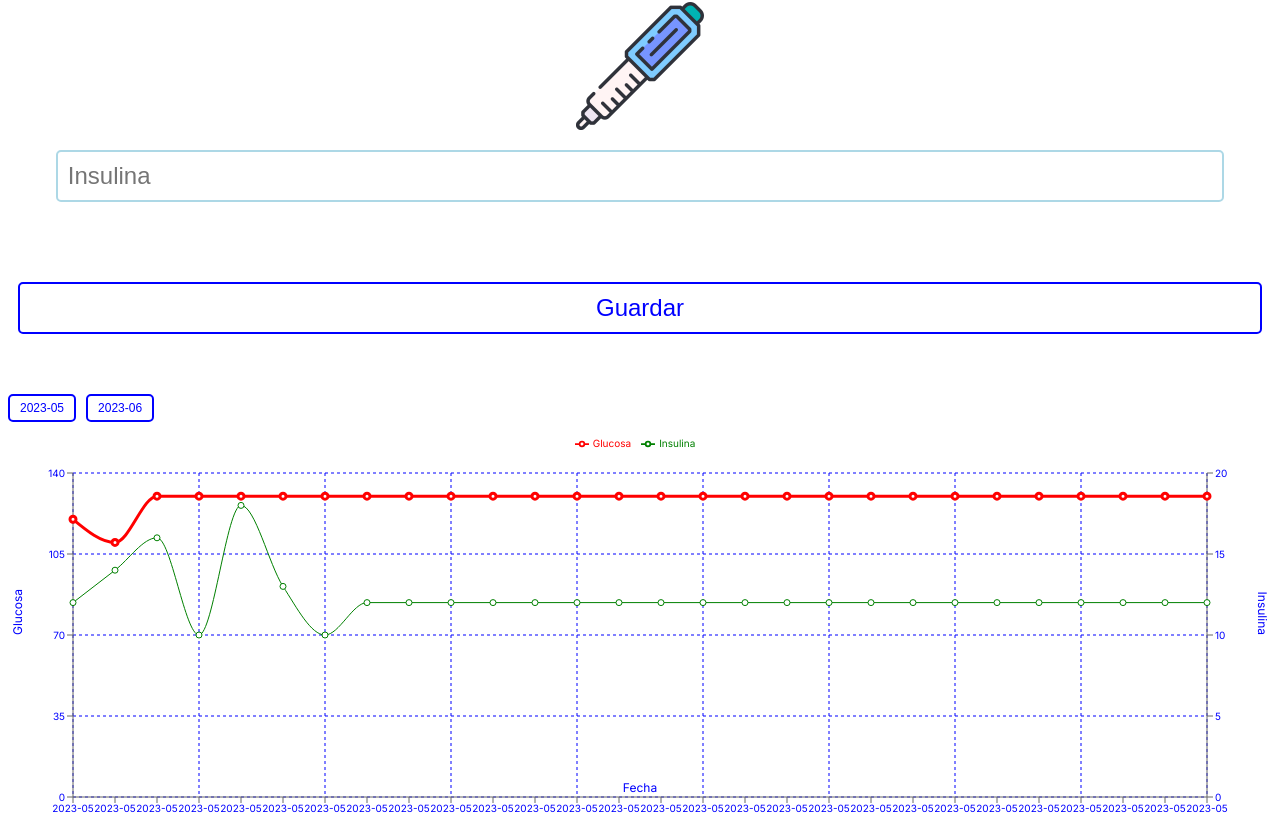
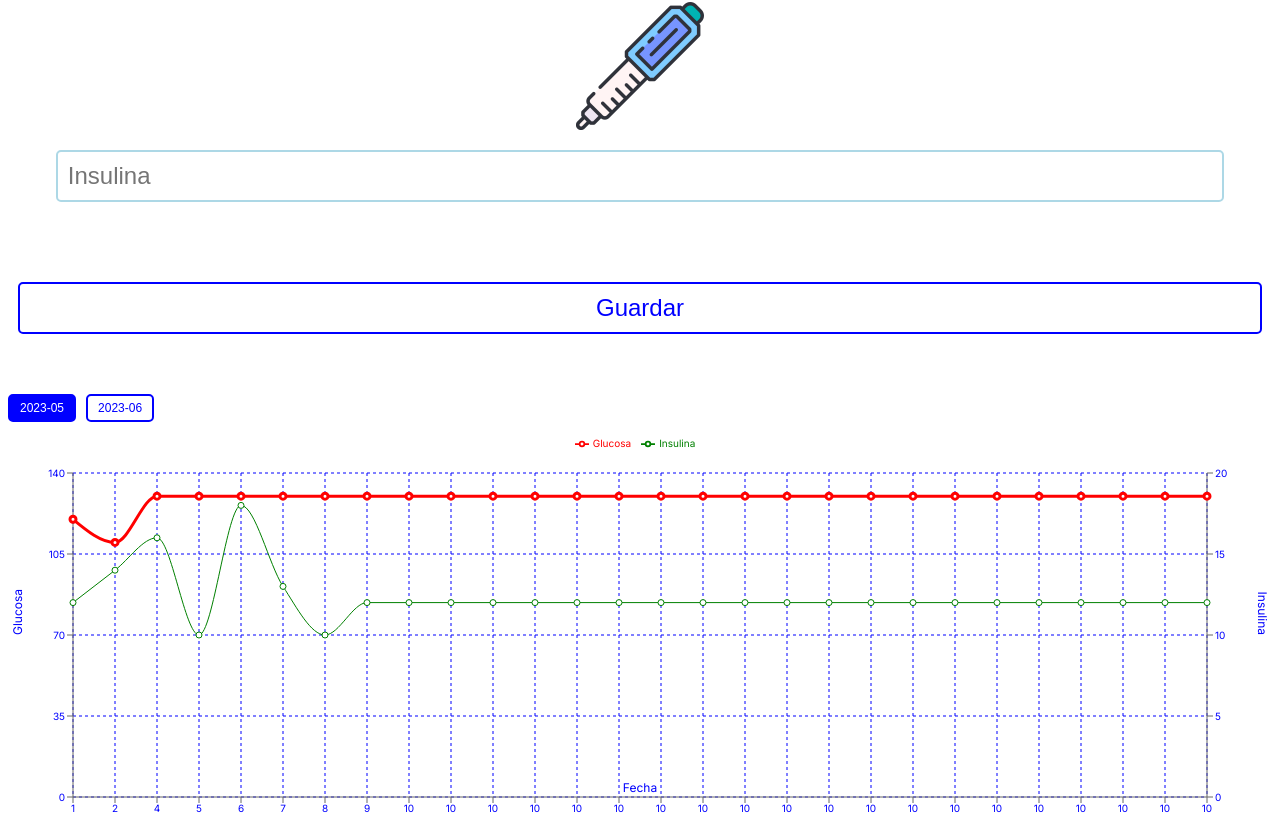
Before and after one commit to jemaji/glucoapp, a Next.js app: page / in a window 1280 px wide. Shown: the part 357-1197 px from the top of the page. Built offline with nearby package versions, Linux system fonts and the light colour scheme.

Commit message:
alpha chart

```diff
--- a/src/app/components/Chart.js
+++ b/src/app/components/Chart.js
@@ -37,6 +37,11 @@ const Chart = ({ glucoseData, insulinData }) => {
     setSelectedMonth(uniqueMonths[0]); // Establecer el primer mes como seleccionado inicialmente
   }, [glucoseData]);
 
+  const formatTick = (value) => {
+    const date = new Date(value);
+    return date.getDate().toString();
+  };
+
   return (
     <div>
       <div className="button-container">
@@ -44,7 +49,7 @@ const Chart = ({ glucoseData, insulinData }) => {
           <button
             key={month}
             onClick={() => handleMonthChange(month)}
-            className="form-button small-button"
+            className={`form-button small-button ${selectedMonth === month ? 'selected' : ''}`}
           >
             {month}
           </button>
@@ -57,7 +62,7 @@ const Chart = ({ glucoseData, insulinData }) => {
             <XAxis
               dataKey="date"
               tick={{ fontSize: 10, fill: 'blue' }}
-              tickFormatter={(value) => value.slice(0, 7)}
+              tickFormatter={formatTick}
               label={{ value: 'Fecha', position: 'top', fontSize: 12, fill: 'blue' }}
             />
             <YAxis
@@ -83,6 +88,12 @@ const Chart = ({ glucoseData, insulinData }) => {
           </LineChart>
         </ResponsiveContainer>
       </div>
+      <style jsx>{`
+        .selected {
+          background-color: blue;
+          color: white;
+        }
+      `}</style>
     </div>
   );
 };
```
